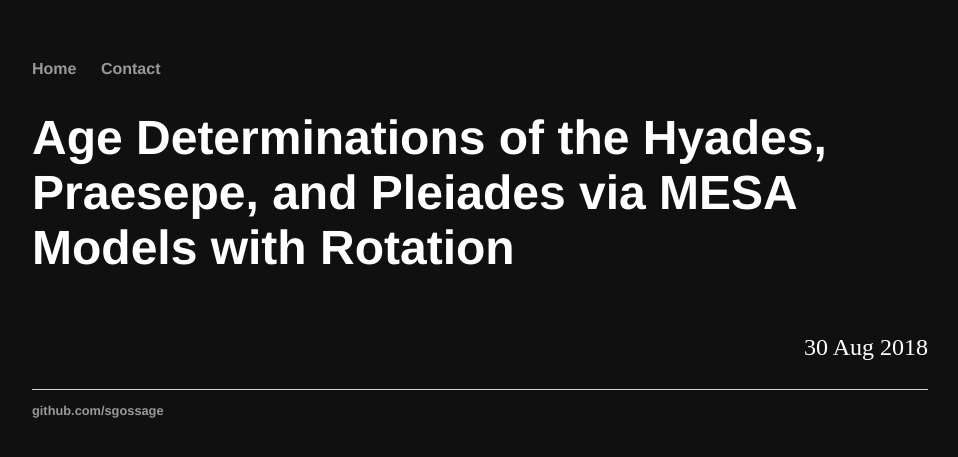
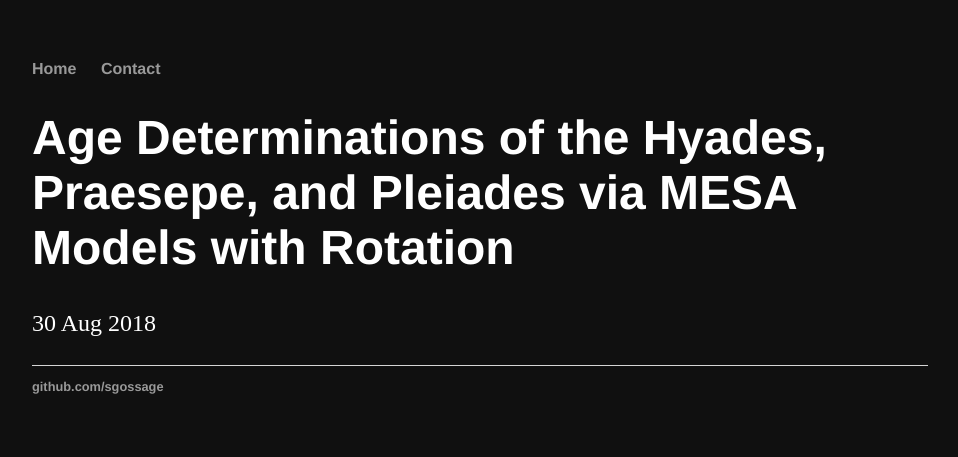
Before and after one commit to sgossage/sgossage.github.io, a Jekyll site: the page built from _posts/2018-11-30-test-post.md, in a window 1280 px wide. Shown: the top 457 px of the page, without its empty margins (160-1118 px from the left). Built offline with Jekyll 4.4.1, drawn with Linux system fonts in a browser that asks for light colours.

Commit message:
css update

```diff
--- a/css/main.css
+++ b/css/main.css
@@ -32,15 +32,15 @@ p {
     font-size: 1.5em;
     line-height: 1.4em;
     color: #ffffff;
-    float: right;
 }
 img {
     float:left;
+    margin-right: 10px;
+    clear:both;
 }
 footer {
     border-top: 1px solid #d5d5d5;
     font-size: .8em;
-    clear: both;
 }
 
 ul.posts {
```
